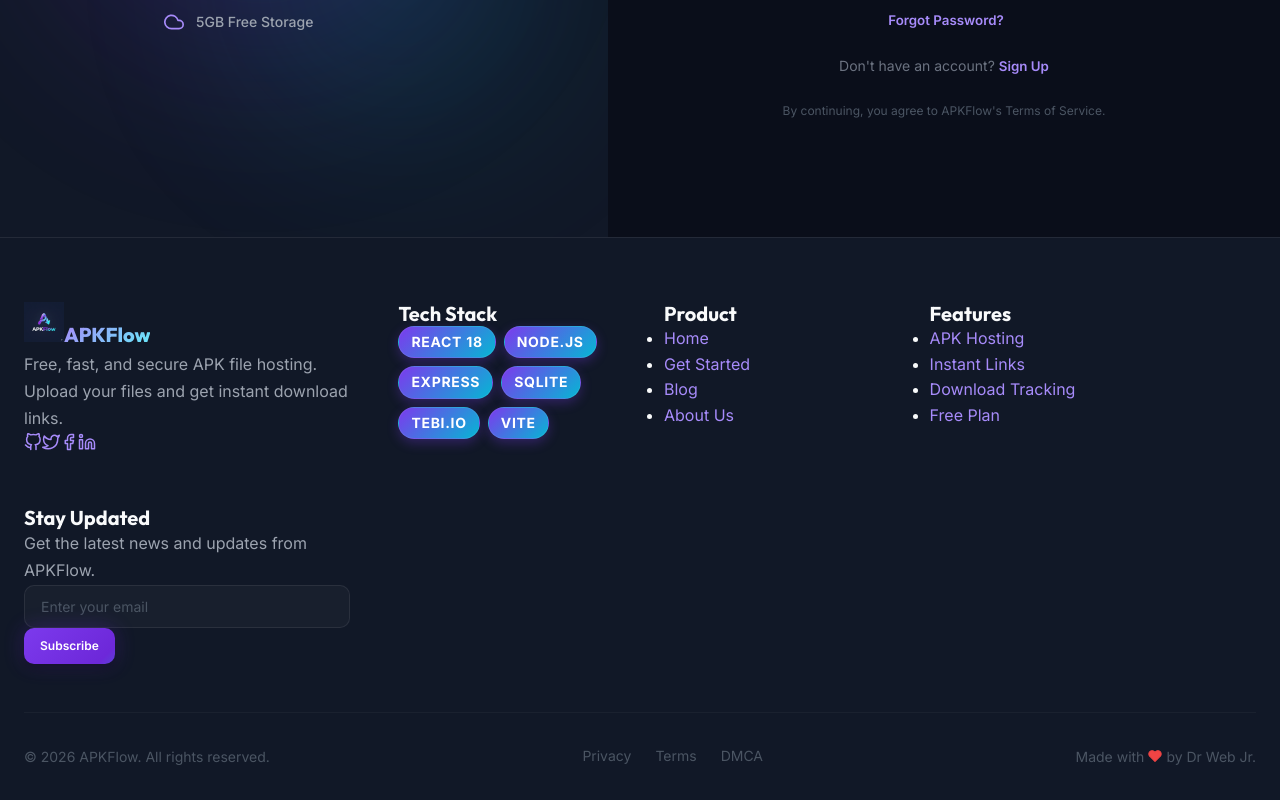
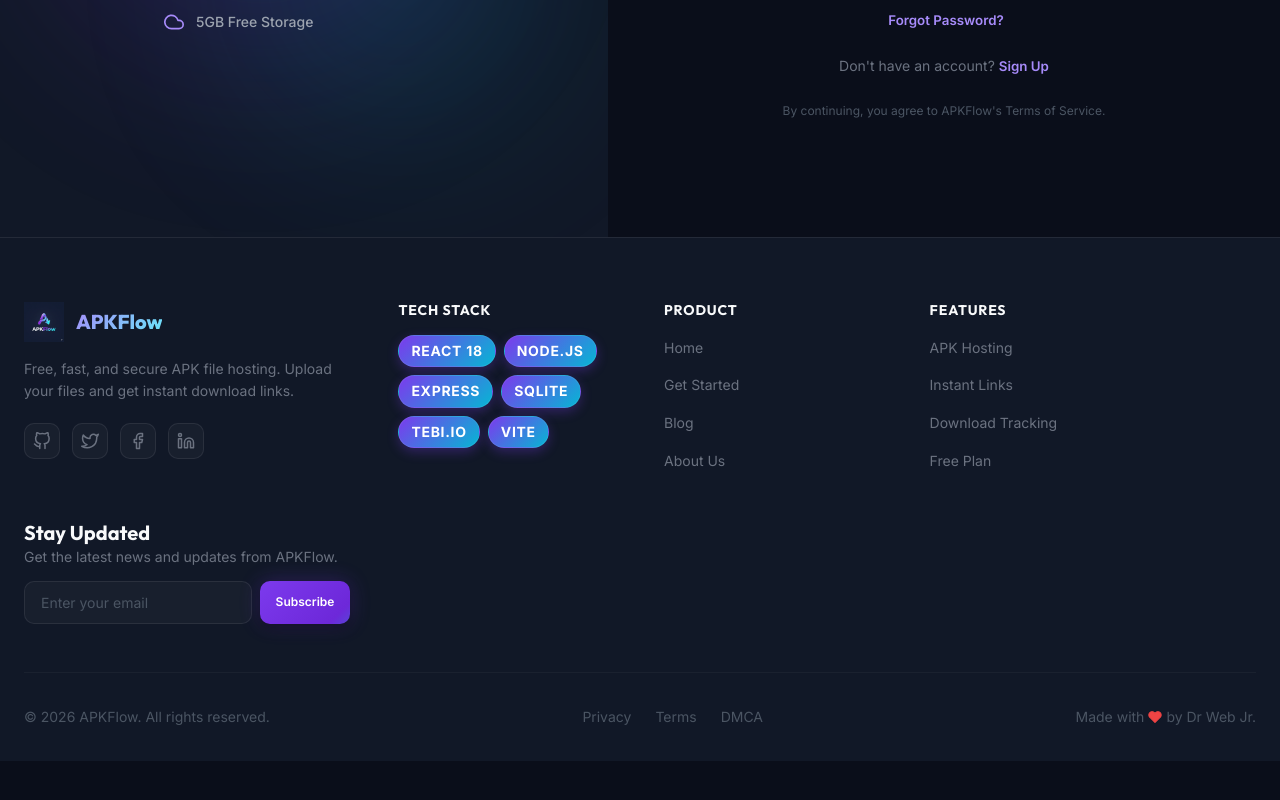
Before and after one commit to syedmuhammadali756/apkflow, a React (Vite) app in the folder apk-filehost-frontend/: page /login in a window 1280 px wide. Shown: the part 563-1363 px from the top of the page. After the commit the page ends 1324 px from the top, so only its background shows below. Built offline with nearby package versions, Linux system fonts and the light colour scheme.

Commit message:
fix UI icons and layout

```diff
--- a/apk-filehost-frontend/src/components/Footer.css
+++ b/apk-filehost-frontend/src/components/Footer.css
@@ -37,6 +37,12 @@
     background: rgba(124, 58, 237, 0.05);
 }
 
+.newsletter-form {
+    display: flex;
+    gap: var(--space-2);
+    margin-top: var(--space-3);
+}
+
 .footer-newsletter input {
     flex: 1;
     padding: var(--space-3) var(--space-4);
@@ -47,6 +53,7 @@
     font-size: var(--text-sm);
     outline: none;
     transition: border-color 0.2s ease;
+    min-width: 0;
 }
 
 .footer-newsletter input:focus {
@@ -55,6 +62,82 @@
 
 .footer-newsletter .btn {
     padding: var(--space-3) var(--space-4);
+    white-space: nowrap;
+    flex-shrink: 0;
+}
+
+.footer-newsletter p {
+    color: var(--text-tertiary);
+    font-size: var(--text-sm);
+    margin-bottom: 0;
+}
+
+.footer-links h4 {
+    font-size: var(--text-sm);
+    font-weight: 700;
+    color: var(--text-primary);
+    margin-bottom: var(--space-4);
+    text-transform: uppercase;
+    letter-spacing: 0.06em;
+}
+
+.footer-links ul {
+    list-style: none;
+    display: flex;
+    flex-direction: column;
+    gap: var(--space-3);
+}
+
+.footer-links ul li a,
+.footer-links ul li a:visited {
+    color: var(--text-tertiary);
+    font-size: var(--text-sm);
+    text-decoration: none;
+    transition: color 0.2s ease;
+}
+
+.footer-links ul li a:hover {
+    color: var(--brand-primary-light);
+}
+
+.footer-brand .footer-logo {
+    display: flex;
+    align-items: center;
+    gap: var(--space-3);
+    margin-bottom: var(--space-4);
+}
+
+.footer-tagline {
+    color: var(--text-tertiary);
+    font-size: var(--text-sm);
+    line-height: 1.6;
+    margin-bottom: var(--space-5);
+}
+
+.footer-social {
+    display: flex;
+    gap: var(--space-3);
+}
+
+.social-link {
+    width: 36px;
+    height: 36px;
+    border-radius: var(--radius-md);
+    background: var(--bg-glass);
+    border: 1px solid var(--border-primary);
+    color: var(--text-tertiary);
+    display: flex;
+    align-items: center;
+    justify-content: center;
+    text-decoration: none;
+    transition: all 0.2s ease;
+}
+
+.social-link:hover {
+    color: var(--brand-primary-light);
+    border-color: rgba(124, 58, 237, 0.4);
+    background: rgba(124, 58, 237, 0.08);
+    transform: translateY(-2px);
 }
 
 
--- a/apk-filehost-frontend/src/components/Header.css
+++ b/apk-filehost-frontend/src/components/Header.css
@@ -212,6 +212,103 @@
     transform: rotate(180deg);
 }
 
+/* User Dropdown */
+.user-dropdown {
+    position: relative;
+}
+
+.user-trigger {
+    display: flex;
+    align-items: center;
+    gap: var(--space-2);
+    background: var(--bg-glass);
+    border: 1px solid var(--border-primary);
+    border-radius: var(--radius-full);
+    padding: var(--space-1) var(--space-3) var(--space-1) var(--space-1);
+    cursor: pointer;
+    color: var(--text-primary);
+    transition: all 0.2s ease;
+}
+
+.user-trigger:hover {
+    border-color: rgba(124, 58, 237, 0.4);
+    background: rgba(124, 58, 237, 0.08);
+}
+
+.user-name {
+    font-size: var(--text-sm);
+    font-weight: 500;
+    max-width: 100px;
+    overflow: hidden;
+    text-overflow: ellipsis;
+    white-space: nowrap;
+}
+
+.dropdown-menu {
+    position: absolute;
+    top: calc(100% + 8px);
+    right: 0;
+    min-width: 180px;
+    background: var(--bg-secondary);
+    border: 1px solid var(--border-primary);
+    border-radius: var(--radius-xl);
+    box-shadow: var(--shadow-2xl);
+    backdrop-filter: blur(20px);
+    padding: var(--space-2);
+    z-index: var(--z-dropdown);
+    animation: dropdownIn 0.15s ease;
+}
+
+@keyframes dropdownIn {
+    from {
+        opacity: 0;
+        transform: translateY(-6px);
+    }
+
+    to {
+        opacity: 1;
+        transform: translateY(0);
+    }
+}
+
+.dropdown-item {
+    display: flex;
+    align-items: center;
+    gap: var(--space-3);
+    padding: var(--space-3) var(--space-4);
+    border-radius: var(--radius-lg);
+    color: var(--text-secondary);
+    font-size: var(--text-sm);
+    font-weight: 500;
+    text-decoration: none;
+    transition: all 0.15s ease;
+    width: 100%;
+    background: none;
+    border: none;
+    cursor: pointer;
+    text-align: left;
+}
+
+.dropdown-item:hover {
+    background: var(--bg-glass);
+    color: var(--text-primary);
+}
+
+.dropdown-item.logout {
+    color: #ef4444;
+}
+
+.dropdown-item.logout:hover {
+    background: rgba(239, 68, 68, 0.08);
+    color: #ef4444;
+}
+
+.dropdown-divider {
+    height: 1px;
+    background: var(--border-secondary);
+    margin: var(--space-1) 0;
+}
+
 .mobile-toggle {
     display: none;
     background: none;
--- a/apk-filehost-frontend/src/components/LandingPage.css
+++ b/apk-filehost-frontend/src/components/LandingPage.css
@@ -220,8 +220,15 @@
 }
 
 .phone-upload-icon {
-    font-size: 28px;
-    margin-bottom: 6px;
+    width: 48px;
+    height: 48px;
+    border-radius: 12px;
+    background: rgba(124, 58, 237, 0.15);
+    color: #a78bfa;
+    display: flex;
+    align-items: center;
+    justify-content: center;
+    margin: 0 auto 8px;
 }
 
 .phone-upload-text {
@@ -676,6 +683,9 @@
 }
 
 .ai-demo-file {
+    display: flex;
+    align-items: center;
+    gap: 6px;
     font-size: 11px;
     color: var(--text-secondary);
     background: rgba(255, 255, 255, 0.03);
@@ -800,9 +810,23 @@
     transform: translateY(-4px);
 }
 
-.step-emoji {
-    font-size: 36px;
-    margin-bottom: var(--space-3);
+.step-icon-wrap {
+    width: 64px;
+    height: 64px;
+    border-radius: var(--radius-xl);
+    background: rgba(124, 58, 237, 0.12);
+    border: 1px solid rgba(124, 58, 237, 0.2);
+    color: var(--brand-primary-light);
+    display: flex;
+    align-items: center;
+    justify-content: center;
+    margin: 0 auto var(--space-4);
+    transition: background 0.2s ease, transform 0.2s ease;
+}
+
+.step-card:hover .step-icon-wrap {
+    background: rgba(124, 58, 237, 0.2);
+    transform: scale(1.05);
 }
 
 .step-number {
--- a/apk-filehost-frontend/src/components/LandingPage.jsx
+++ b/apk-filehost-frontend/src/components/LandingPage.jsx
@@ -65,9 +65,9 @@
     ];
 
     const steps = [
-        { num: '01', title: 'Create Free Account', desc: 'Sign up in seconds. No credit card required. Instant access.', emoji: '🚀' },
-        { num: '02', title: 'Upload Your APK', desc: 'Drag & drop your APK. AI suggests a clean name. One click to upload.', emoji: '📦' },
-        { num: '03', title: 'Share the Link', desc: 'Copy your unique download link or QR code and share it anywhere.', emoji: '🔗' },
+        { num: '01', title: 'Create Free Account', desc: 'Sign up in seconds. No credit card required. Instant access.', icon: <Rocket size={28} /> },
+        { num: '02', title: 'Upload Your APK', desc: 'Drag & drop your APK. AI suggests a clean name. One click to upload.', icon: <Upload size={28} /> },
+        { num: '03', title: 'Share the Link', desc: 'Copy your unique download link or QR code and share it anywhere.', icon: <QrCode size={28} /> },
     ];
 
     const testimonials = [
@@ -177,7 +177,7 @@
                                         <div className="phone-app-logo">APKFlow</div>
                                     </div>
                                     <div className="phone-upload-area">
-                                        <div className="phone-upload-icon">📦</div>
+                                        <div className="phone-upload-icon"><Package size={28} /></div>
                                         <div className="phone-upload-text">myapp-v2.3.apk</div>
                                         <div className="phone-progress-bar">
                                             <div className="phone-progress-fill" />
@@ -204,10 +204,10 @@
                                 <Check size={12} /> Link Copied!
                             </div>
                             <div className="floating-badge badge-2">
-                                🤖 AI: "MyApp v2.3"
+                                <Cpu size={12} /> AI: "MyApp v2.3"
                             </div>
                             <div className="floating-badge badge-3">
-                                📥 New Download
+                                <Download size={12} /> New Download
                             </div>
                         </div>
                     </div>
@@ -309,7 +309,7 @@
                                     <div className="ai-demo-input">
                                         <span className="ai-demo-label">Uploaded file</span>
                                         <div className="ai-demo-file">
-                                            📦 com.drwebjr.apkflow-v1.0.0-release.apk
+                                            <Package size={14} /> com.drwebjr.apkflow-v1.0.0-release.apk
                                         </div>
                                     </div>
                                     <div className="ai-demo-processing">
@@ -345,7 +345,7 @@
                     <div className="steps-grid">
                         {steps.map((step, i) => (
                             <div key={i} className="step-card">
-                                <div className="step-emoji">{step.emoji}</div>
+                                <div className="step-icon-wrap">{step.icon}</div>
                                 <div className="step-number">{step.num}</div>
                                 <h3>{step.title}</h3>
                                 <p>{step.desc}</p>
```
